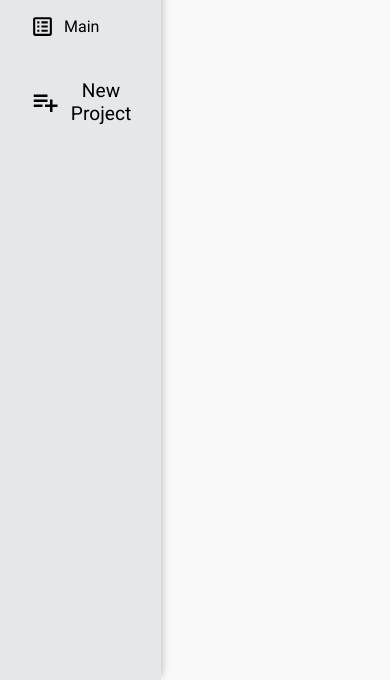
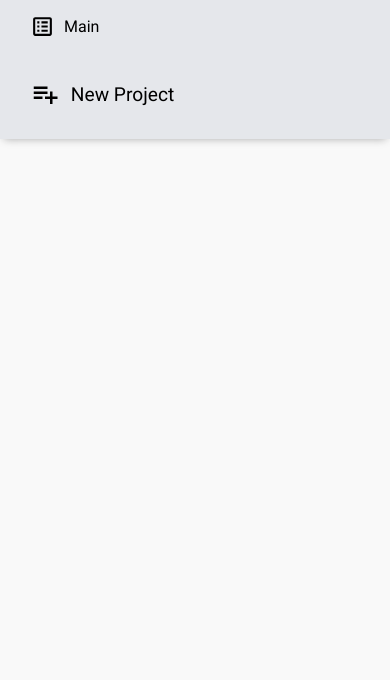
Before and after one commit to drdexe/odin-todo-list, a website built with webpack: page src/template.html in a window 390 px wide. Shown: the part 164-844 px from the top of the page. Built offline with nearby package versions, Linux system fonts and the light colour scheme.

Commit message:
Add media queries

```diff
--- a/src/styles.css
+++ b/src/styles.css
@@ -260,3 +260,19 @@ nav {
 .todo-form > .cancel {
   font-weight: bold;
 }
+
+
+@media (max-width: 600px) {
+  main {
+    flex-direction: column;
+  }
+
+  nav {
+    width: unset;
+    box-shadow: 0 4px 8px -4px #aaa;
+  }
+
+  .project-todos {
+    width: unset;
+  }
+}
```
